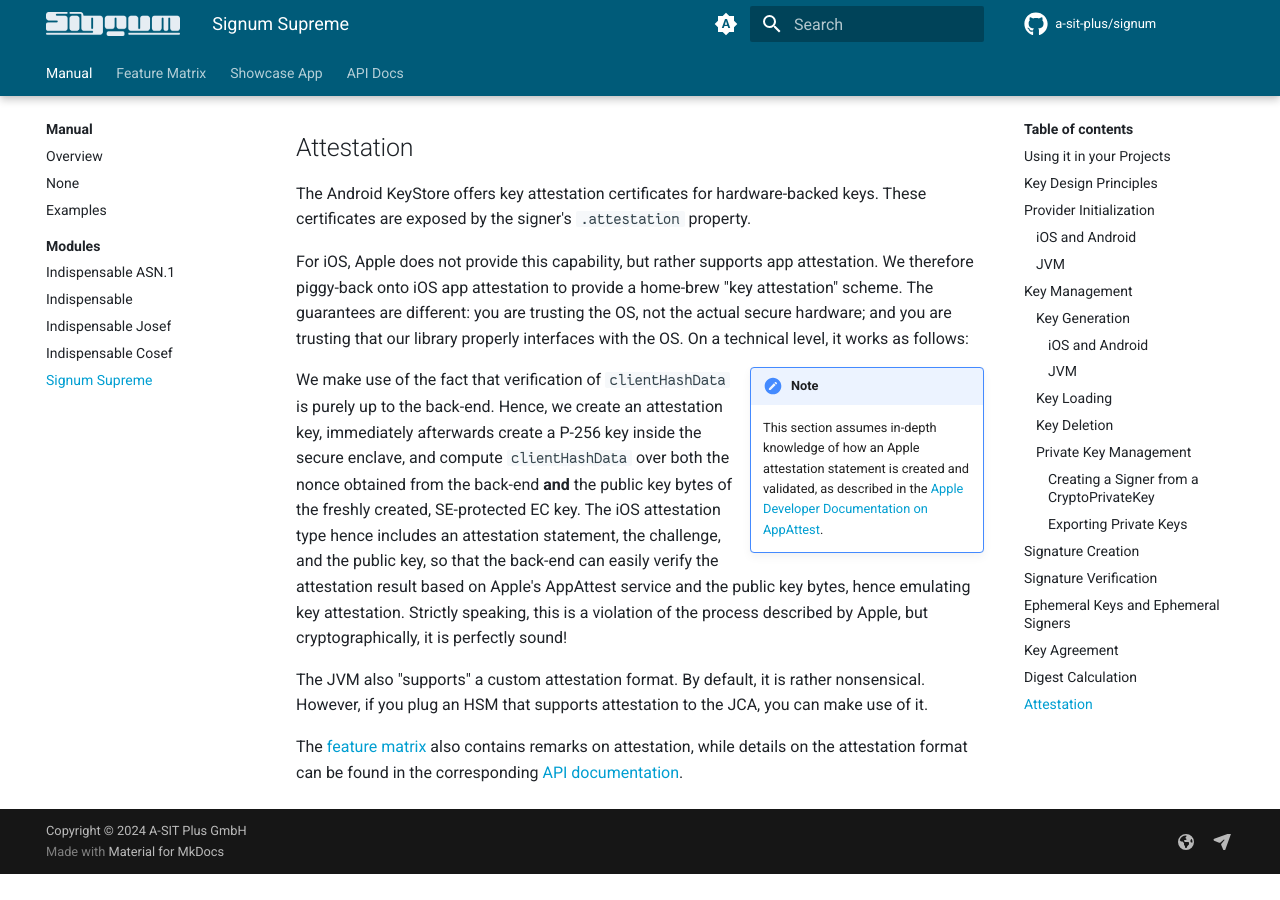
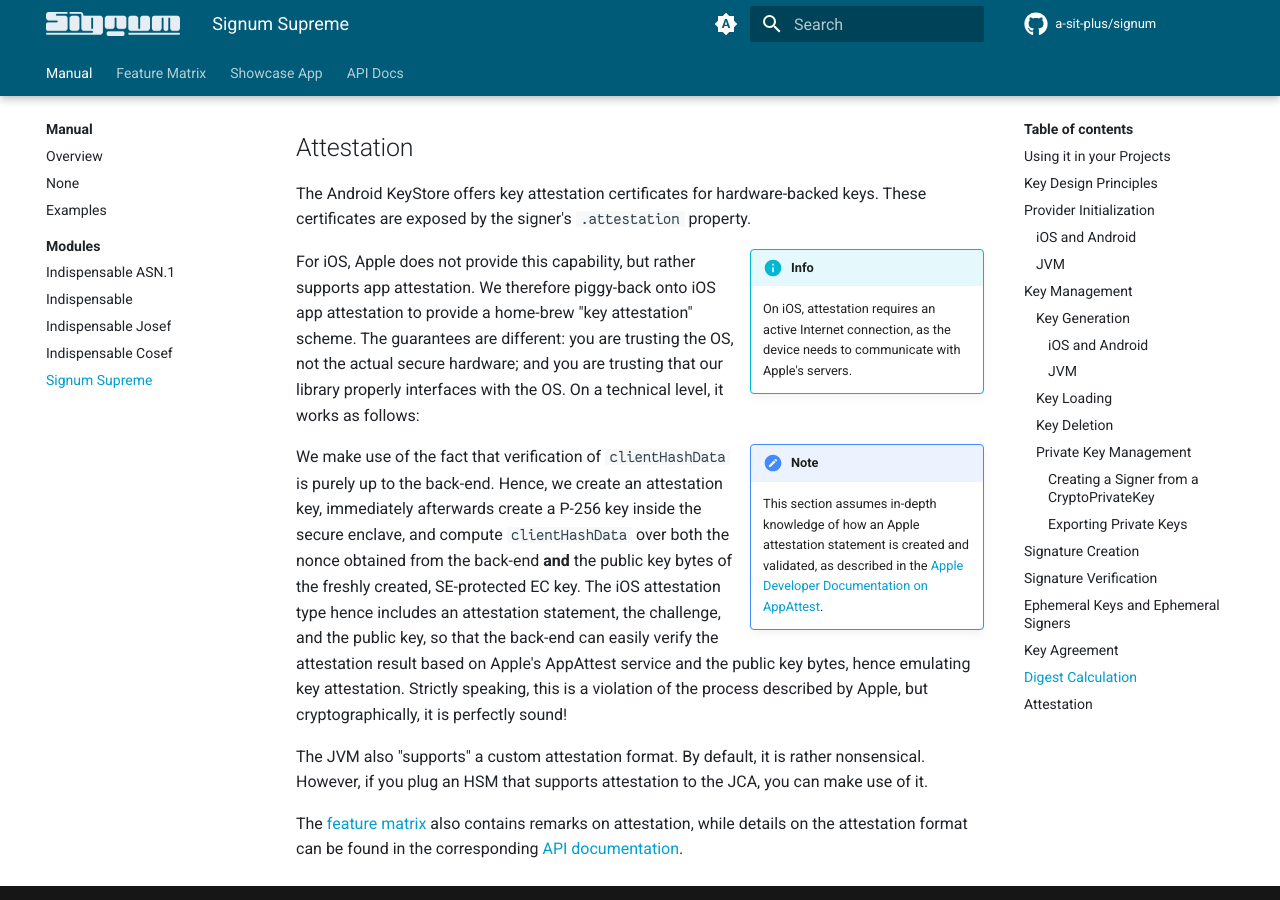
Before and after one commit to a-sit-plus/signum, an MkDocs documentation site: the page built from docs/docs/supreme.md, in a window 1280 px wide and 900 px high, scrolled down 7890 px. Built offline with MkDocs 1.6.1 and Material for MkDocs 9.7.7, drawn with Linux system fonts in a browser that asks for light colours; comment, search, counter and statistics services are not loaded; before the commit the page ends 8764 px from its top, so only the background shows below that.

Commit message:
polish docs

```diff
--- a/docs/docs/supreme.md
+++ b/docs/docs/supreme.md
@@ -353,6 +353,10 @@
 The Android KeyStore offers key attestation certificates for hardware-backed keys.
 These certificates are exposed by the signer's `.attestation` property.
 
+!!!info inline end
+    On iOS, attestation requires an active Internet connection, as the device needs to communicate
+    with Apple's servers.
+
 For iOS, Apple does not provide this capability, but rather supports app attestation.
 We therefore piggy-back onto iOS app attestation to provide a home-brew "key attestation" scheme.
 The guarantees are different: you are trusting the OS, not the actual secure hardware;
```
Also changed, not shown: docs/docs/app.md (+1 -1 lines).
